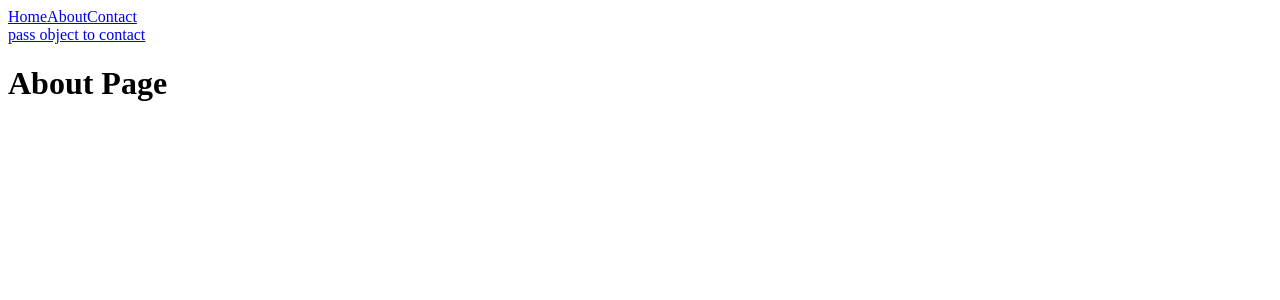
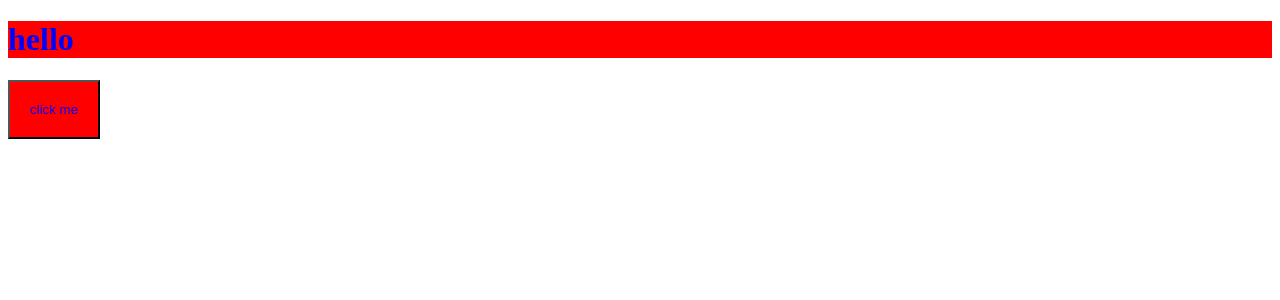
Before and after one commit to KumarSundar/react1, a React (Create React App) app: page /about in a window 1280 px wide. Shown: the top 300 px of the page. Built offline with nearby package versions, Linux system fonts and the light colour scheme.

Commit message:
material ui components

```diff
--- a/src/App.js
+++ b/src/App.js
@@ -13,6 +13,9 @@
 import Fetch_data from "./Components/APIs/Fetch_data"
 import Post_method from "./Components/APIs/Post_method"
 import Routing from "./Components/React_Router/Routing"
+import Grid_systems from "./Components/Material_UI/Grid_systems"
+import { CssObject } from "./Components/Material_UI/cssObject"
+import WithStyles_com from "./Components/Material_UI/withStyles_com"
 export default class App extends React.Component {
   render() {
     return (
@@ -30,7 +33,10 @@
       {/* <Fetch_data/> */}
       {/* <Post_method/> */}
 
-      <Routing/>
+      {/* <Routing/> */}
+      {/* <Grid_systems/> */}
+      {/* <CssObject/> */}
+      <WithStyles_com/>
       </div>
 
     )
--- /dev/null
+++ b/src/Components/Material_UI/Grid_systems.js
@@ -0,0 +1,41 @@
+import React, { Component } from 'react'
+import { Grid,Box, CardContent ,Card, CardHeader, Button,CardActions} from "@material-ui/core"
+export class Grid_systems extends Component {
+  render() {
+    return (
+      <div>
+        <Grid container style={{ border: "3px solid red" }}>
+          <Grid item xs={12} md={6} lg={4} >
+            {/* <Box boxShadow={3} m={2} p={3}>
+              The responsive grid focuses on consistent spacing widths, rather than column width. Material Design margins and columns follow an 8px square baseline grid. The spacing property is an integer between 0 and 10 inclusive. By default, the spacing between two grid items follows a linear function: output(spacing) = spacing * 8px, e.g. spacing={2} creates a 16px wide gap.
+            </Box> */}
+            <Card>
+            <CardHeader
+              title="card one"
+            />
+              <CardContent>
+              The responsive grid focuses on consistent spacing widths, rather than column width. Material Design margins and columns follow an 8px square baseline grid. The spacing property is an integer between 0 and 10 inclusive. By default, the spacing between two grid items follows a linear function: output(spacing) = spacing * 8px, e.g. spacing={2} creates a 16px wide gap.
+              </CardContent>
+              <CardActions>
+                <Button size="medium" color="primary" variant="contained">Read More</Button>
+              </CardActions>
+
+            </Card>
+          </Grid>
+          <Grid item xs={12} md={6} lg={4} >
+          <Box boxShadow={3} m={2} p={3}>
+              The responsive grid focuses on consistent spacing widths, rather than column width. Material Design margins and columns follow an 8px square baseline grid. The spacing property is an integer between 0 and 10 inclusive. By default, the spacing between two grid items follows a linear function: output(spacing) = spacing * 8px, e.g. spacing={2} creates a 16px wide gap.
+            </Box>
+          </Grid>
+          <Grid item xs={12} md={6} lg={4} >
+          <Box boxShadow={3} m={2} p={3}>
+              The responsive grid focuses on consistent spacing widths, rather than column width. Material Design margins and columns follow an 8px square baseline grid. The spacing property is an integer between 0 and 10 inclusive. By default, the spacing between two grid items follows a linear function: output(spacing) = spacing * 8px, e.g. spacing={2} creates a 16px wide gap.
+            </Box>
+          </Grid>
+        </Grid>
+      </div>
+    )
+  }
+}
+
+export default Grid_systems
--- /dev/null
+++ b/src/Components/Material_UI/cssObject.js
@@ -0,0 +1,20 @@
+import React, { Component } from 'react'
+
+const styles={
+    heading:{
+      color:"blue",
+      backgroundColor:"red"
+    }
+}
+export class CssObject extends Component {
+
+  render() {
+    return (
+      <div>
+        <h1 style={styles.heading}>Good evening</h1>
+      </div>
+    )
+  }
+}
+
+export default CssObject
--- /dev/null
+++ b/src/Components/Material_UI/withStyles_com.js
@@ -0,0 +1,29 @@
+import React, { Component } from 'react'
+import { withStyles } from '@material-ui/styles'
+const styles={
+  heading:{
+    color:"blue",
+    backgroundColor:"red"
+  },
+  buttonStyles:{
+    color:"blue",
+    backgroundColor:"red",
+    padding:20
+  }
+
+}
+
+export class WithStyles_com extends Component {
+
+  render() {
+    const{classes}=this.props
+    return (
+      <div>
+        <h1 className={classes.heading}>hello</h1>
+        <button className={classes.buttonStyles}>click me</button>
+      </div>
+    )
+  }
+}
+
+export default withStyles(styles) (WithStyles_com);
--- a/src/Components/React_Router/Navbar.js
+++ b/src/Components/React_Router/Navbar.js
@@ -1,12 +1,34 @@
 import React, { Component } from 'react'
 import { Link } from 'react-router-dom'
+import {Button} from "@material-ui/core"
 export class Navbar extends Component {
   render() {
     return (
       <div>
-        <Link to="/">Home</Link>
-        <Link to="/about">About</Link>
-        <Link to="/contact">Contact</Link>
+        <Link to="/" style={{textDecoration:"none"}}>
+        <Button
+        style={{marginRight:5}}
+        variant="contained"
+        color="secondary"
+        size="small"
+        >Home</Button>
+        </Link>
+        <Link to="/about" style={{textDecoration:"none"}}>
+        <Button
+         style={{marginRight:5}}
+        variant="outlined"
+        color="secondary"
+        size="small"
+        >About</Button>
+        </Link>
+        <Link to="/contact" style={{textDecoration:"none"}}>
+        <Button
+         style={{marginRight:5}}
+        variant="contained"
+        color="secondary"
+        size="small"
+        >Contact</Button>
+        </Link>
 
       </div>
     )
```
